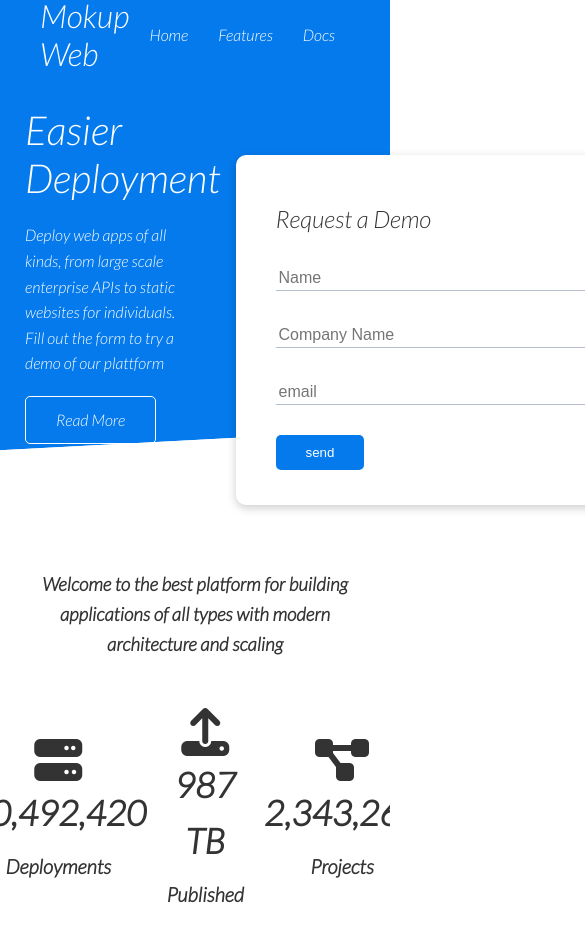
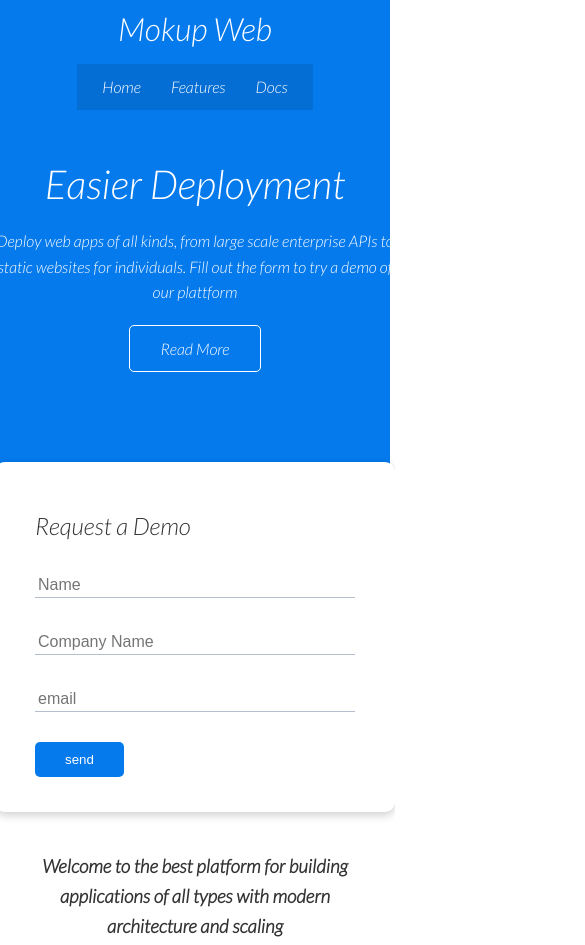
Before and after one commit to jorlar/website_fake, a plain HTML site: page index.html in a window 390 px wide. Shown: the top 945 px of the page, 585 px wide, since content can reach past the window. Drawn offline with Linux system fonts and the light colour scheme.

Commit message:
:lipstick: Add mediaqueries

```diff
--- a/css/styles.css
+++ b/css/styles.css
@@ -190,3 +190,51 @@ img {
 .footer .social a {
     margin: 0 10px;
 }
+
+
+
+/* MediaQueries */
+/* Tablets and under */
+@media(max-width: 768px) {
+    .grid,
+    .showcase .grid,
+    .stats .grid,
+    .cli .grid,
+    .cloud .grid {
+        grid-template-columns: 1fr;
+        grid-template-rows: 1fr;
+    }
+
+    .showcase {
+        height: auto;
+    }
+
+    .showcase-text {
+        text-align: center;
+        margin-top: 40px;
+    }
+    .showcase-form {
+        justify-self: center;
+        margin: auto;
+    }
+    .cli .grid >*:first-child {
+        grid-column: 1;
+        grid-row: 1;
+    }
+}
+
+/* Mobile */
+@media(max-width: 500px) {
+    .navbar {
+        height: 110px;
+    }
+
+    .navbar .flex {
+        flex-direction: column;
+    }
+
+    .navbar ul {
+        padding: 10px;
+        background-color: rgba(0,0,0,0.1);
+    }
+}
```
